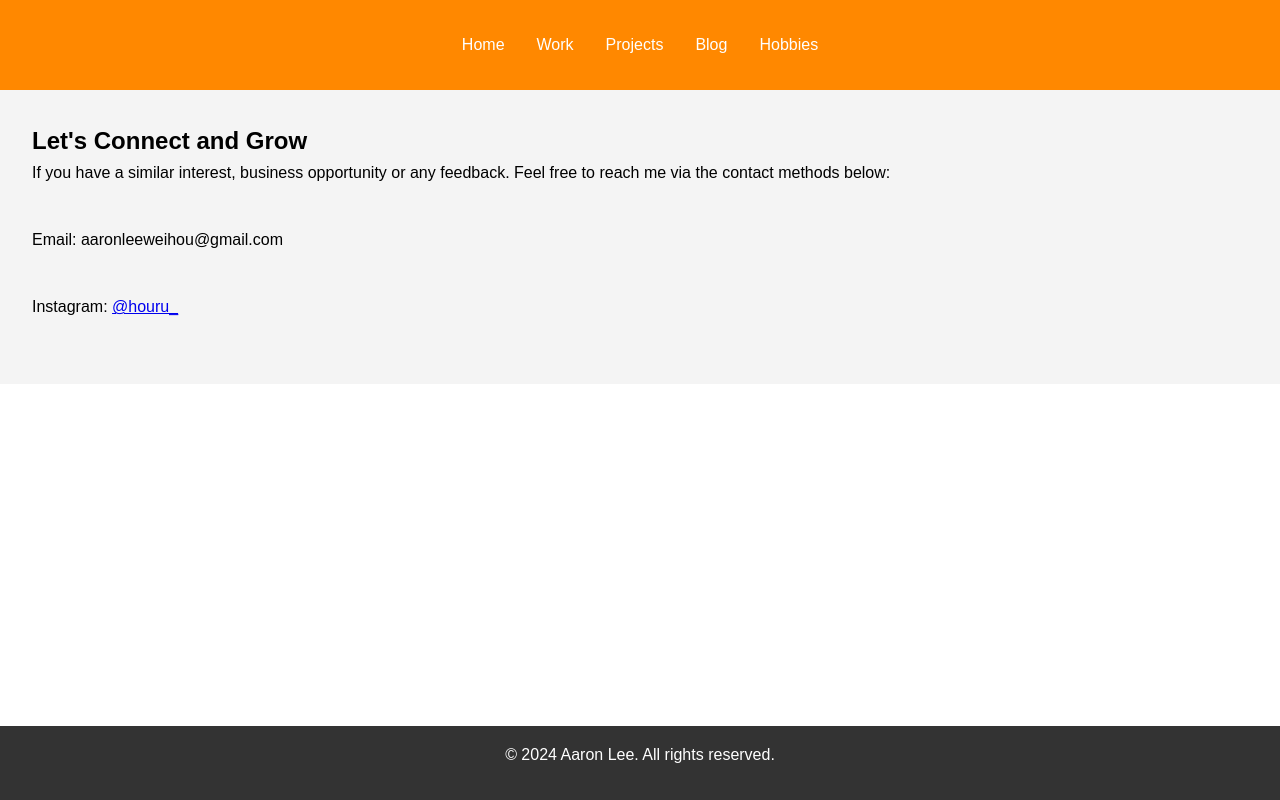
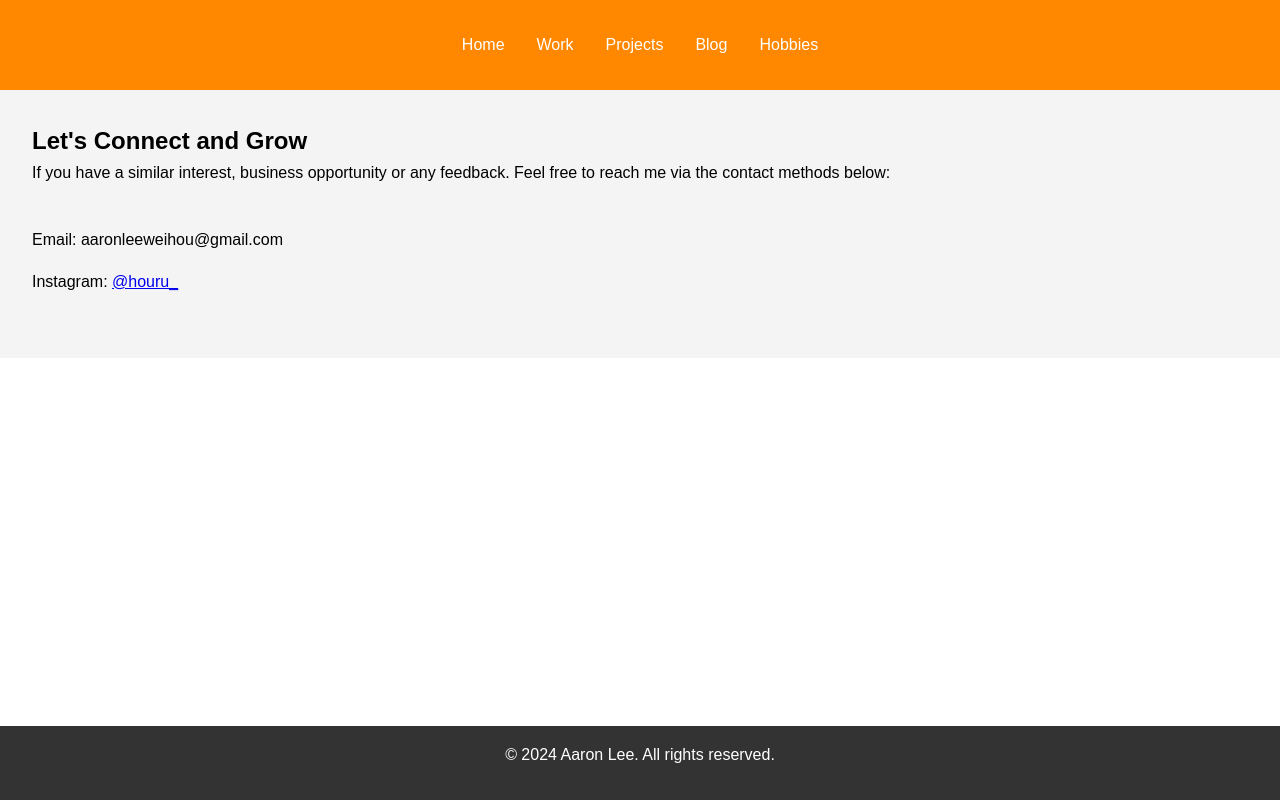
Before and after one commit to aaronlwh/aaronleeweihou, a plain HTML site: page contact.html in a window 1280 px wide. Drawn offline with Linux system fonts and the light colour scheme.

Commit message:
Update contact.html

```diff
--- a/contact.html
+++ b/contact.html
@@ -24,7 +24,7 @@
             <h1>Let's Connect and Grow</h1>
             <p>If you have a similar interest, business opportunity or any feedback. Feel free to reach me via the contact methods below:</p>
             <br>
-            <p>Email: aaronleeweihou@gmail.com</p><br>
+            <p>Email: aaronleeweihou@gmail.com</p>
             <p>Instagram: <a href="https://instagram.com/houru_">@houru_</a></p>
         </section>
     </main>
```
